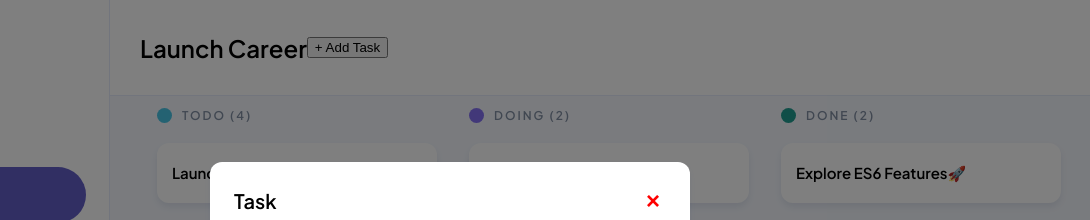
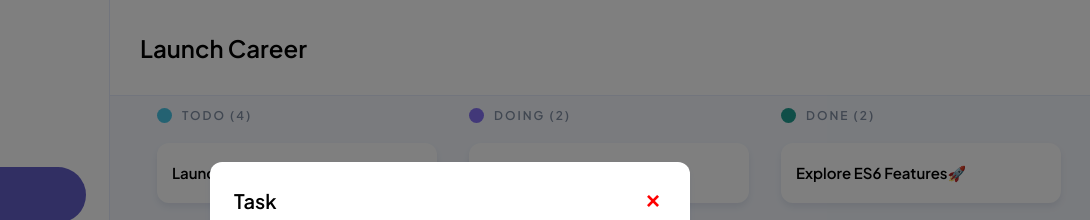
Before and after one commit to Reneva-dev/JSL03-SOLUTION-main, a plain HTML site: page JSL03-SOLUTION-main/index.html in a window 1280 px wide. Shown: the top 220 px of the page, 190-1280 px from the left. Drawn offline with Linux system fonts and the light colour scheme.

Commit message:
comment out add task button for JSL05

```diff
--- a/JSL03-SOLUTION-main/index.html
+++ b/JSL03-SOLUTION-main/index.html
@@ -42,7 +42,7 @@
           <h2 class="header-board-name" id="header-board-name">
             Launch Career
           </h2>
-          <button id="addTaskBtn">+ Add Task</button>
+          <!--button id="addTaskBtn">+ Add Task</button> -->
         </div>
       </header>
 
```
